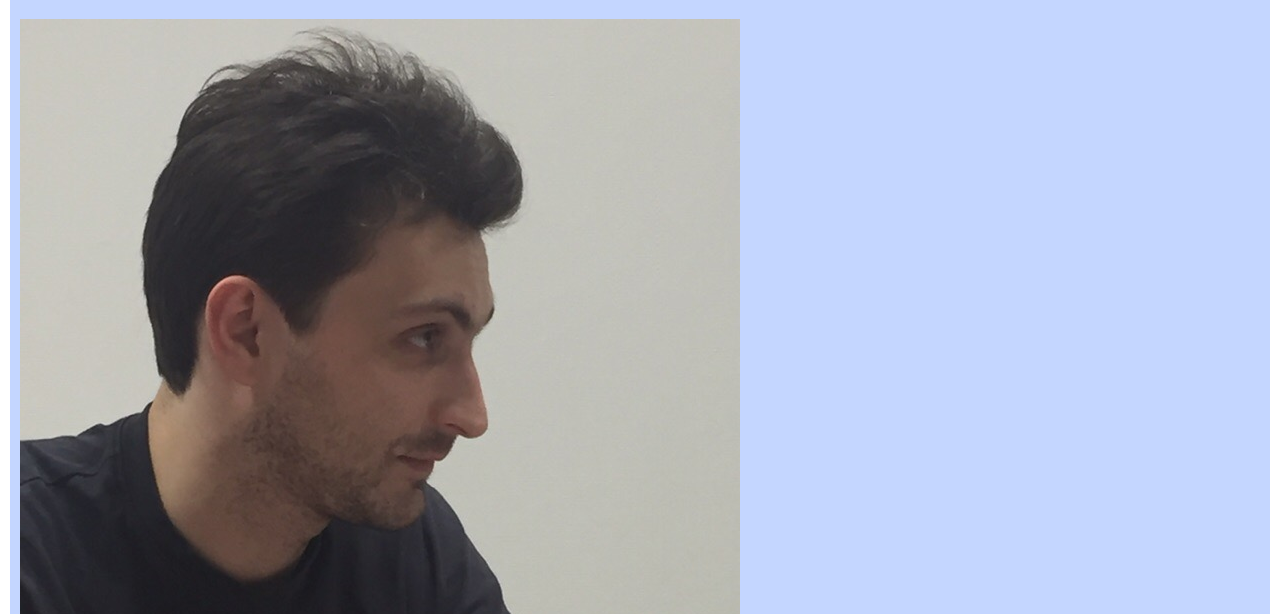
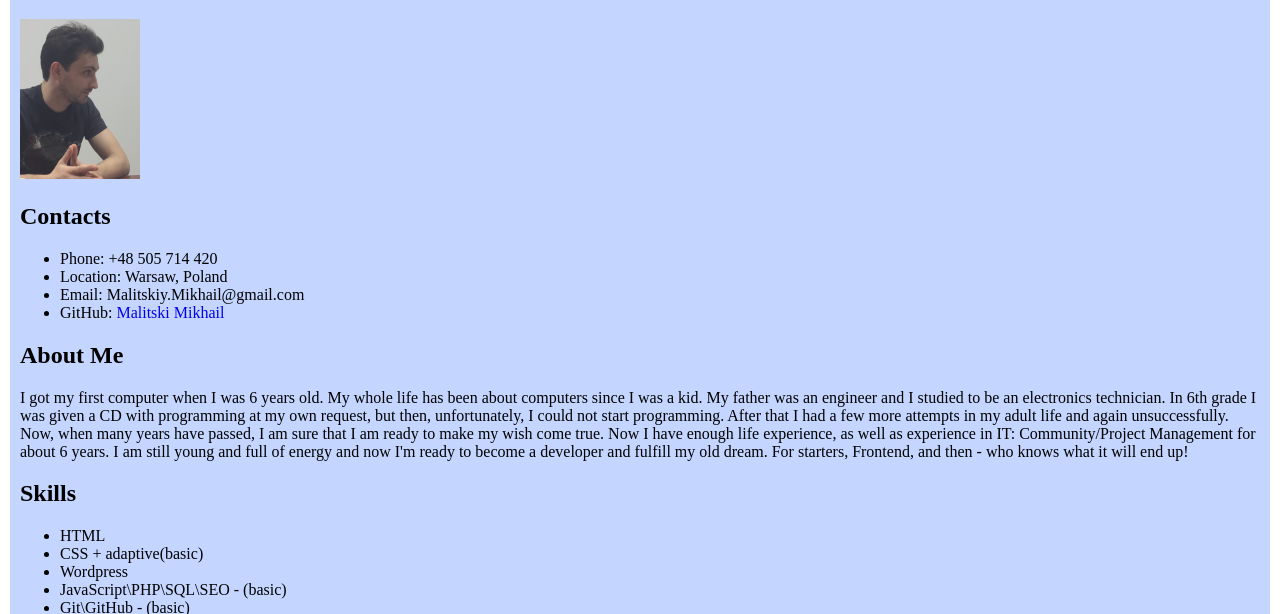
Before and after one commit to MalitskiMikhail/rsschool-cv-old, a plain HTML site: page index.html in a window 1280 px wide. Shown: the part 181-795 px from the top of the page. Drawn offline with Linux system fonts and the light colour scheme.

Commit message:
refactor: little changes

```diff
--- a/style.css
+++ b/style.css
@@ -53,6 +53,11 @@ a{
     margin-right: 5px;
 }
 
+.photo{
+    width: 120px;
+    opacity: 90%;
+}
+
 .main-wrap {
     margin: 10px;
     padding: 10px;
```
